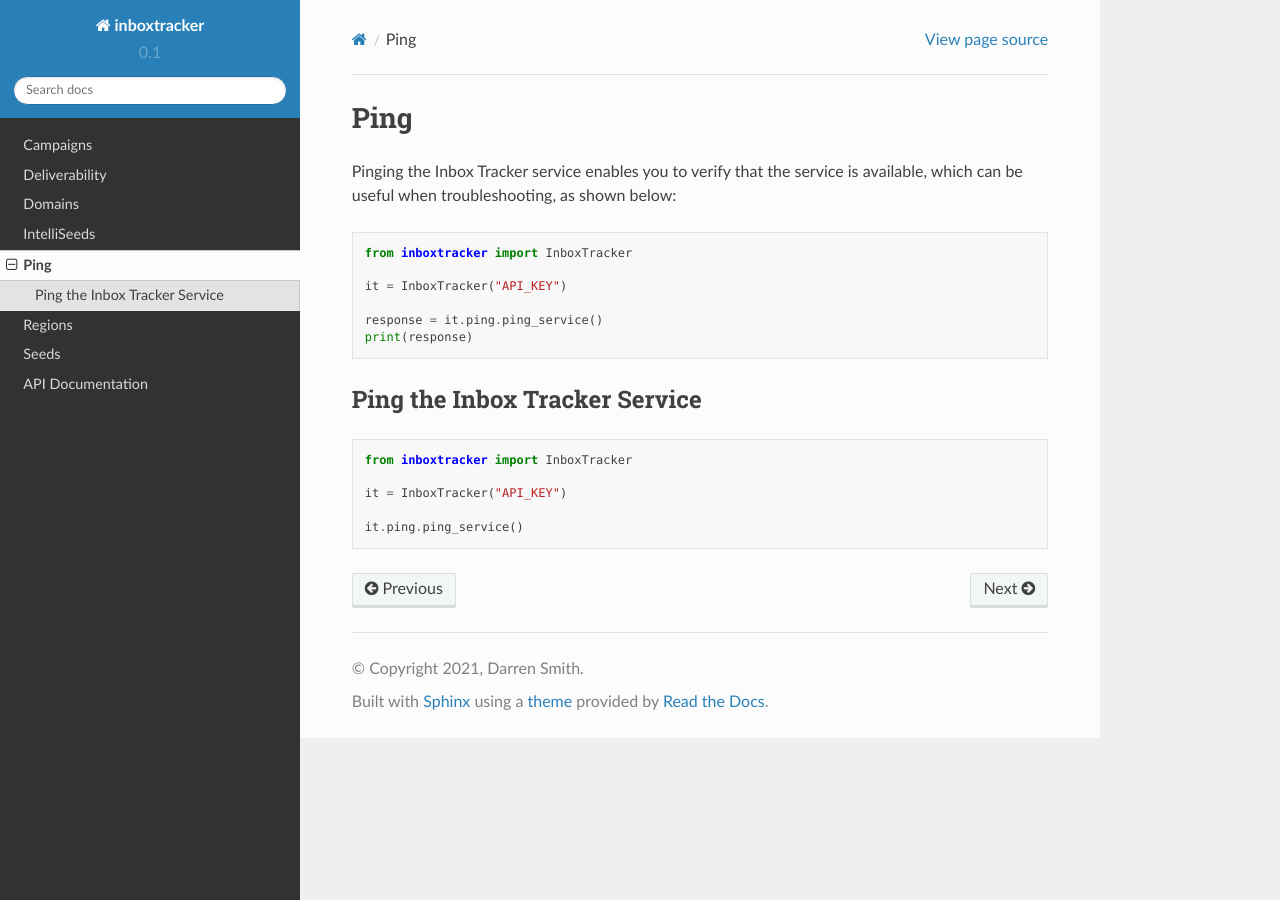
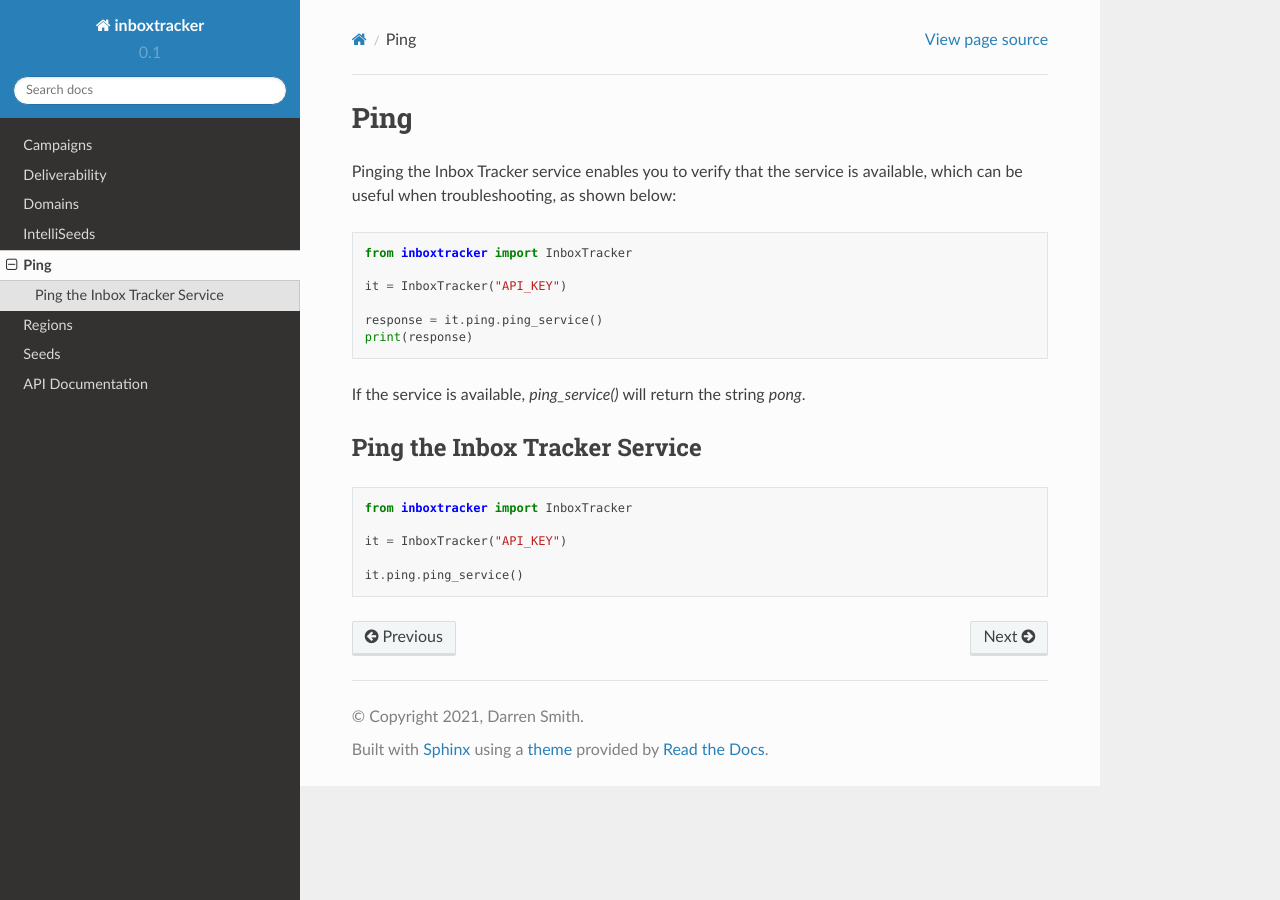
Before and after one commit to darrensmith223/InboxTracker, a Sphinx documentation site: the page built from docs/source/resources/ping.rst, in a window 1280 px wide. Built offline with Sphinx 7.4.7 and the Read the Docs theme 2.0.0, drawn with Linux system fonts in a browser that asks for light colours.

Commit message:
Updated doc

```diff
--- a/docs/source/resources/ping.rst
+++ b/docs/source/resources/ping.rst
@@ -14,6 +14,9 @@
     print(response)
 
 
+If the service is available, `ping_service()` will return the string `pong`.
+
+
 Ping the Inbox Tracker Service
 ------------------------------
 
```
